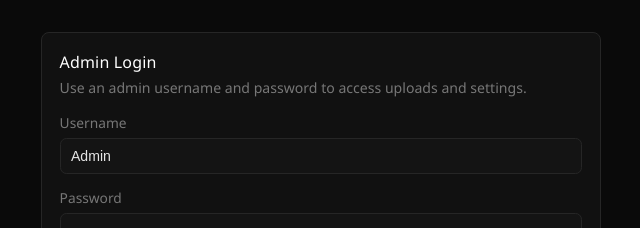
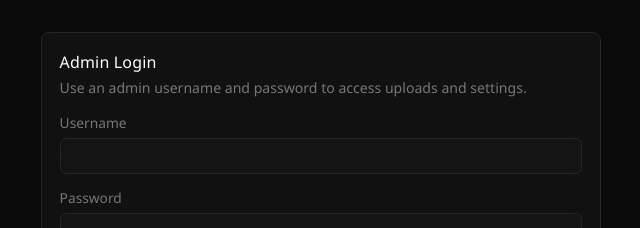
Before and after one commit to yahavkosoi/robotics-server, a React (Vite) app in the folder web/: page /admin/login in a window 1280 px wide. Shown: the top 228 px of the page, without its empty margins (319-959 px from the left). Built offline with nearby package versions, Linux system fonts and the light colour scheme.

Commit message:
Fix: default username is '' and not 'Admin'

```diff
--- a/web/src/pages/AdminLoginPage.jsx
+++ b/web/src/pages/AdminLoginPage.jsx
@@ -8,7 +8,7 @@ import { Input } from '../components/ui/input'
 
 export function AdminLoginPage() {
   const navigate = useNavigate()
-  const [username, setUsername] = useState('Admin')
+  const [username, setUsername] = useState('')
   const [password, setPassword] = useState('')
   const [error, setError] = useState('')
   const [busy, setBusy] = useState(false)
```
